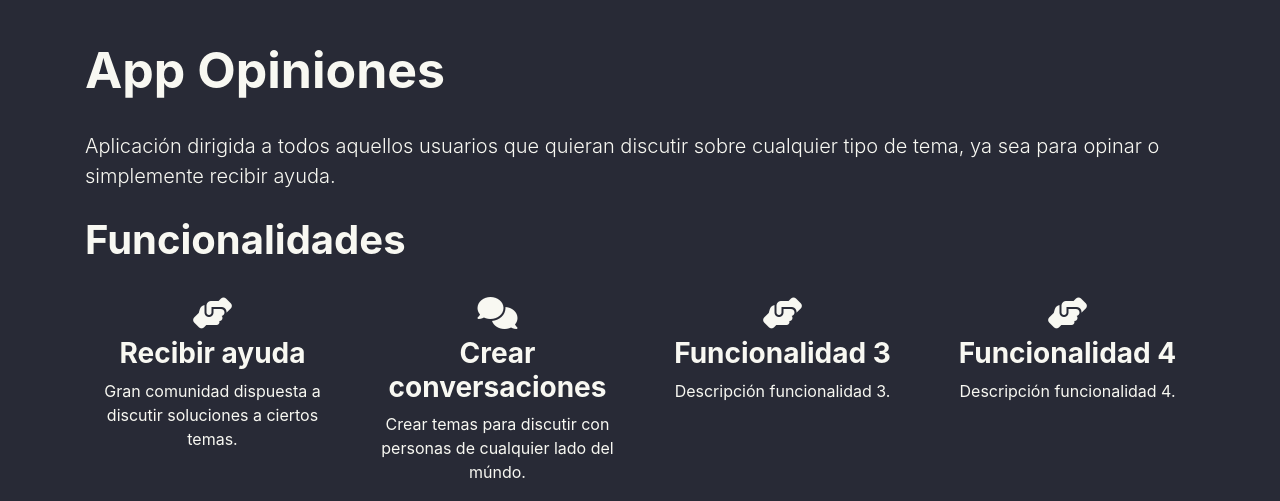
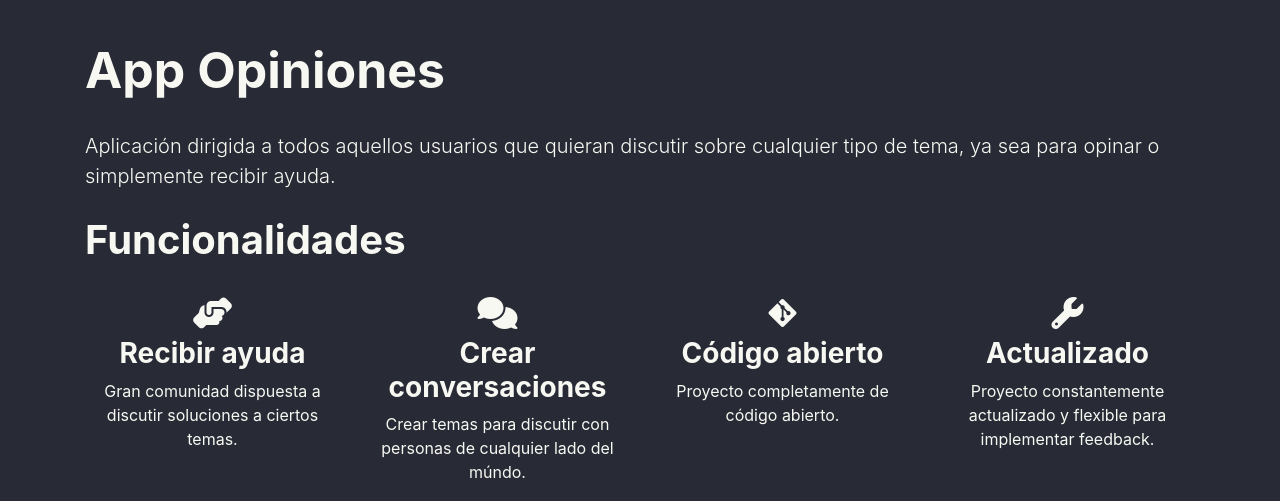
Before and after one commit to RicciCev/appopiniones-web, a plain HTML site: page index.html in a window 1280 px wide. Shown: the top 501 px of the page. Drawn offline with nearby package versions, Linux system fonts and the light colour scheme.

Commit message:
Implementación de la descripción de las dos últimas funcionalidades.

```diff
--- a/index.html
+++ b/index.html
@@ -54,18 +54,17 @@
                 </section>
                 <section class="col-12 col-md-6 col-xl-3">
                     <div class="row">
-                        <!-- El icono FontAwesome lo podeis cambiar buscando en la propia página oficial según la funcionalidad que quereis describir. -->
-                        <i class="fas fa-hands-helping fa-2x center p-2"></i>
-                        <h3 class="col-12 font-weight-bold">Funcionalidad 3</h3>
-                        <p class="col-12">Descripción funcionalidad 3.</p>
+                        <i class="fab fa-git-alt fa-2x center p-2"></i>
+                        <h3 class="col-12 font-weight-bold">Código abierto</h3>
+                        <p class="col-12">Proyecto completamente de código abierto.</p>
                     </div>
                 </section>
                 <section class="col-12 col-md-6 col-xl-3">
                     <div class="row">
                         <!-- El icono FontAwesome lo podeis cambiar buscando en la propia página oficial según la funcionalidad que quereis describir. -->
-                        <i class="fas fa-hands-helping fa-2x center p-2"></i>
-                        <h3 class="col-12 font-weight-bold">Funcionalidad 4</h3>
-                        <p class="col-12">Descripción funcionalidad 4.</p>
+                        <i class="fas fa-wrench fa-2x center p-2"></i>
+                        <h3 class="col-12 font-weight-bold">Actualizado</h3>
+                        <p class="col-12">Proyecto constantemente actualizado y flexible para implementar feedback.</p>
                     </div>
                 </section>
             </div>
```
